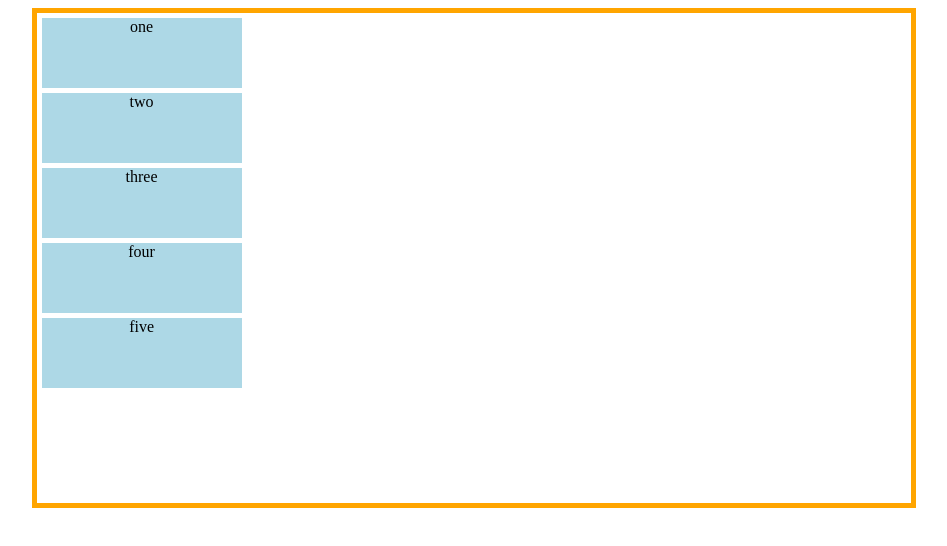
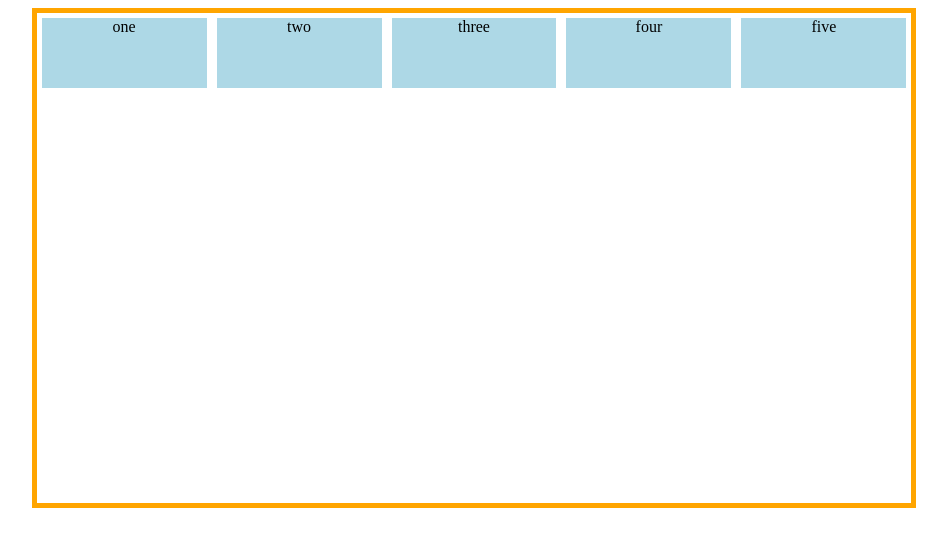
Before and after one commit to ltwolf/flexbox-mediaqueries, a plain HTML site: page index.html in a window 1280 px wide. Shown: the whole page, without its empty margins (166-1113 px from the left). Drawn offline with Linux system fonts and the light colour scheme.

Commit message:
display flex and justify content flex-start

```diff
--- a/index.css
+++ b/index.css
@@ -25,7 +25,9 @@ p {
 /****************** Your code below here ***************************/
 
 .container {
-
+  /*default is block */
+  display: flex;
+  justify-content: flex-start;
 }
 
 .item {
```
